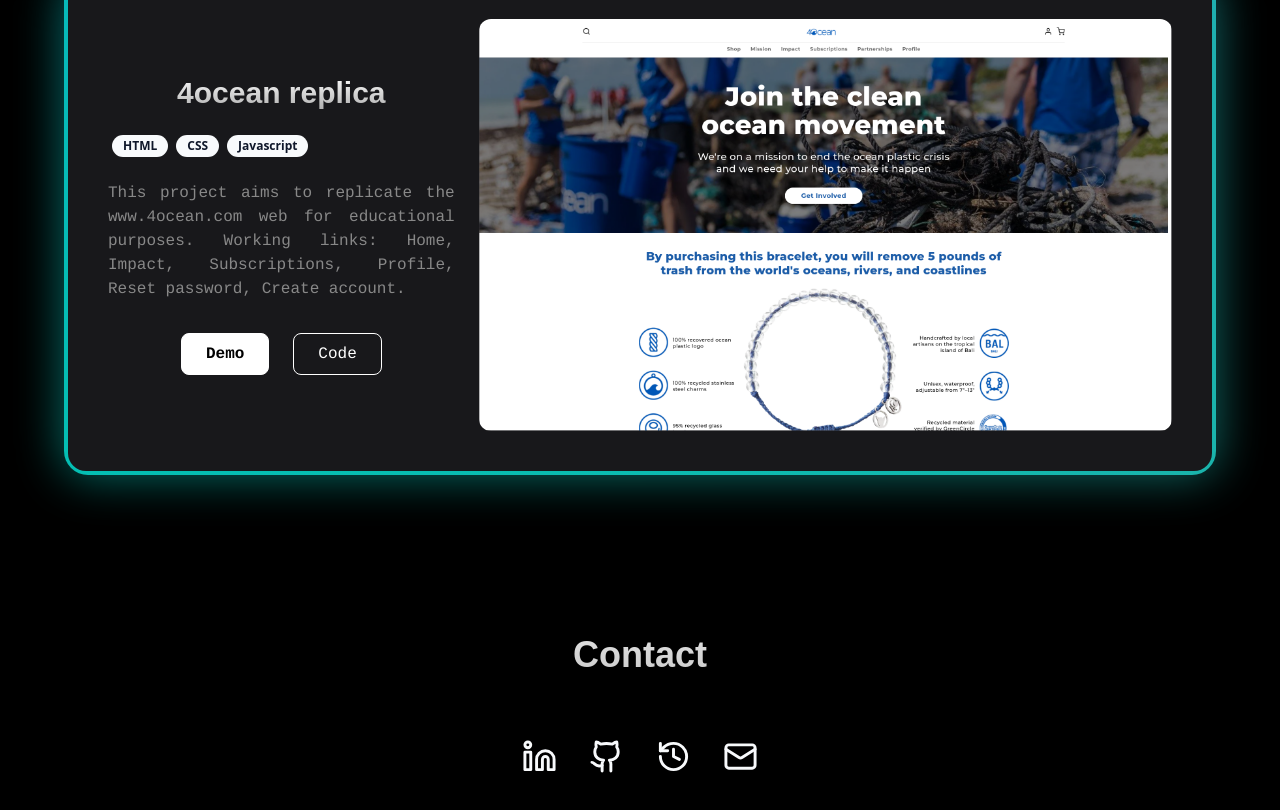
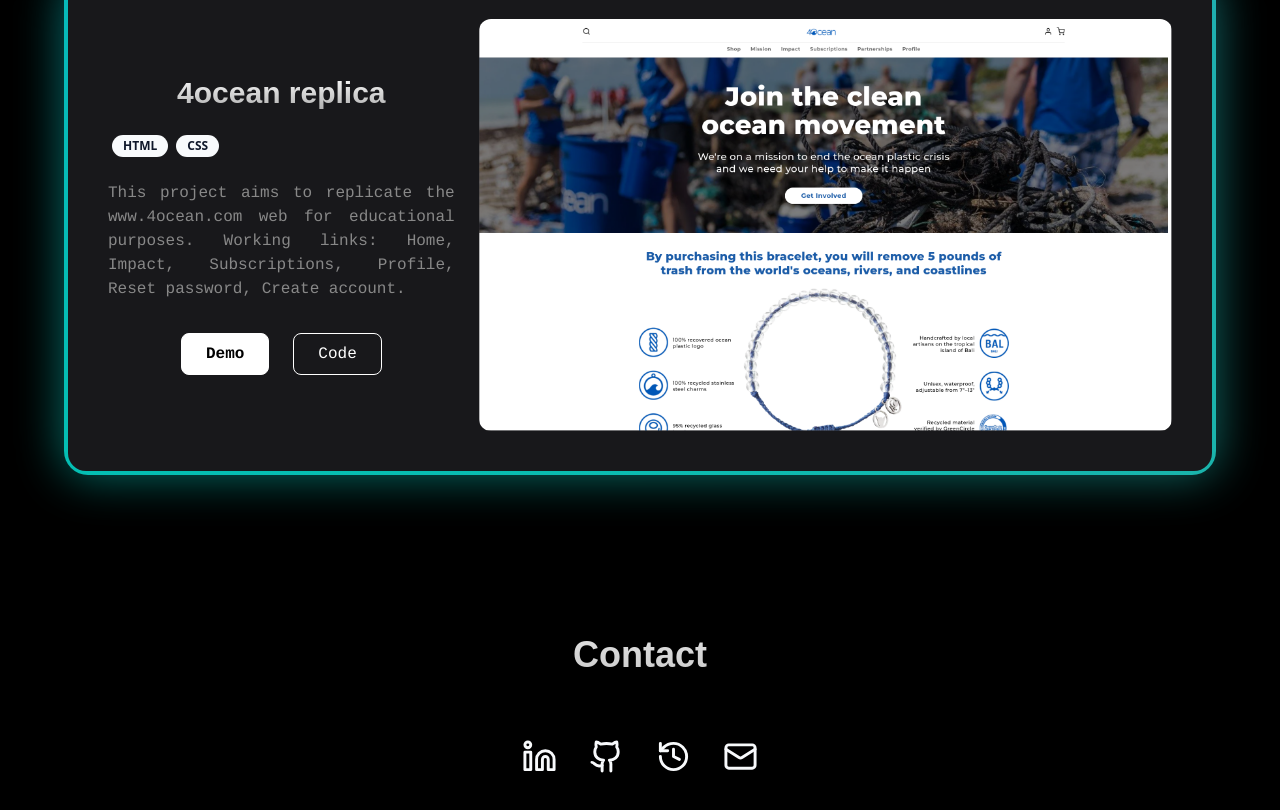
Before and after one commit to Katussska/portfolio, a Next.js app: page / in a window 1280 px wide. Shown: the part 2804-3614 px from the top of the page. Built offline with nearby package versions, Linux system fonts and the light colour scheme; a web font is replaced by a local one.

Commit message:
4ocean project edit
Took 27 seconds

```diff
--- a/components/Projects.tsx
+++ b/components/Projects.tsx
@@ -108,7 +108,7 @@
       title: '4ocean replica',
       description:
         'This project aims to replicate the www.4ocean.com web for educational purposes. Working links: Home, Impact, Subscriptions, Profile, Reset password, Create account.',
-      badges: ['HTML', 'CSS', 'Javascript'],
+      badges: ['HTML', 'CSS'],
       screenshots: {
         mobile: '/projects/4ocean.png',
         desktop: '/projects/4ocean.png',
```
